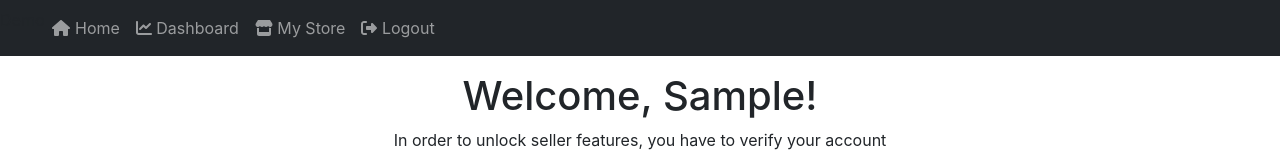
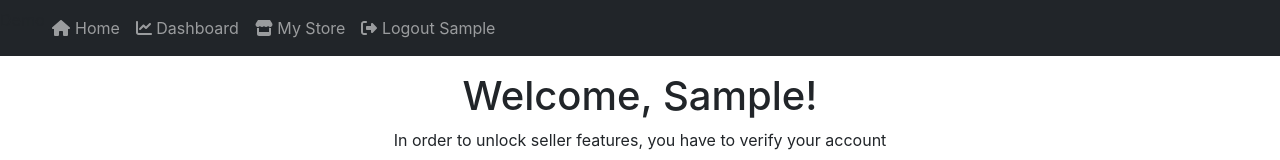
Before and after one commit to GDipSA54Team3/live-selling-app-frontend, a React (Create React App) app: page /verification in a window 1280 px wide. Shown: the top 160 px of the page. Built offline with nearby package versions, Linux system fonts and the light colour scheme; sample sign-in values are in the browser's storage.

Commit message:
change order of buttons in product list

```diff
--- a/src/component/NavBar.js
+++ b/src/component/NavBar.js
@@ -25,7 +25,7 @@ function NavBar() {
                                         <li className="nav-item"><Link to={"/mystore"} className="nav-link"><FontAwesomeIcon icon={faStore} /> My Store</Link></li>
                                     </>
                             }
-                            <li className="nav-item"><Link onClick={logout} to={"/home"} className="nav-link"><FontAwesomeIcon icon={faRightFromBracket} /> Logout</Link></li>
+                            <li className="nav-item"><Link onClick={logout} to={"/home"} className="nav-link"><FontAwesomeIcon icon={faRightFromBracket} /> Logout {user.firstName}</Link></li>
                         </>
                 }
             </div>
--- a/src/component/ProductList.js
+++ b/src/component/ProductList.js
@@ -214,6 +214,8 @@ class ProductList extends Component {
                             </div>
                             <div className="ms-auto">
                                 <Stack direction="horizontal" gap={2}>
+                                    <button onClick={() => this.retrieveProducts(this.state.currentUser.id)} className="btn btn-outline-dark"><FontAwesomeIcon icon={faRefresh} /></button>
+                                    <button onClick={() => this.props.navigate('/addproduct')} className="btn btn-outline-dark">Add Product</button>
                                     <div className="form-group">
                                         <input
                                             type="text"
@@ -227,8 +229,6 @@ class ProductList extends Component {
                                         />
                                     </div>
                                     <button onClick={this.searchProduct} className="btn btn-outline-dark"><FontAwesomeIcon icon={faMagnifyingGlass} /> Search</button>
-                                    <button onClick={() => this.props.navigate('/addproduct')} className="btn btn-outline-dark">Add Product</button>
-                                    <button onClick={() => this.retrieveProducts(this.state.currentUser.id)} className="btn btn-outline-dark"><FontAwesomeIcon icon={faRefresh} /></button>
                                 </Stack>
                             </div>
                         </div>
```
